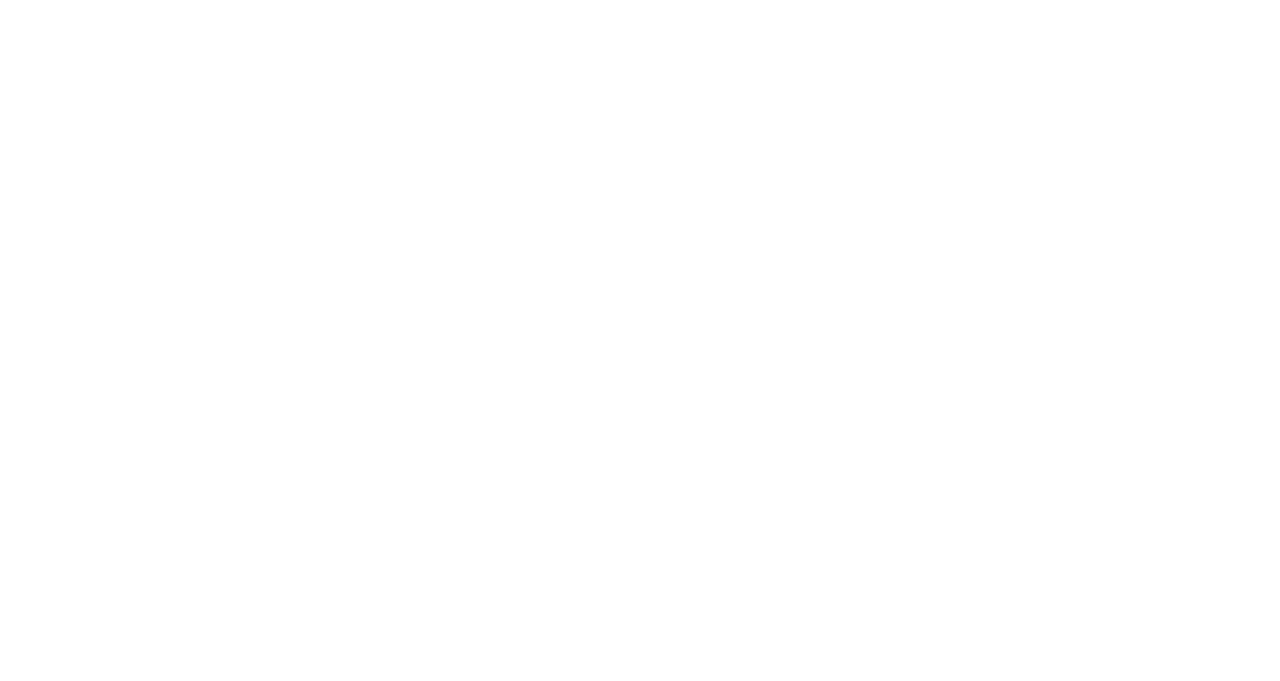
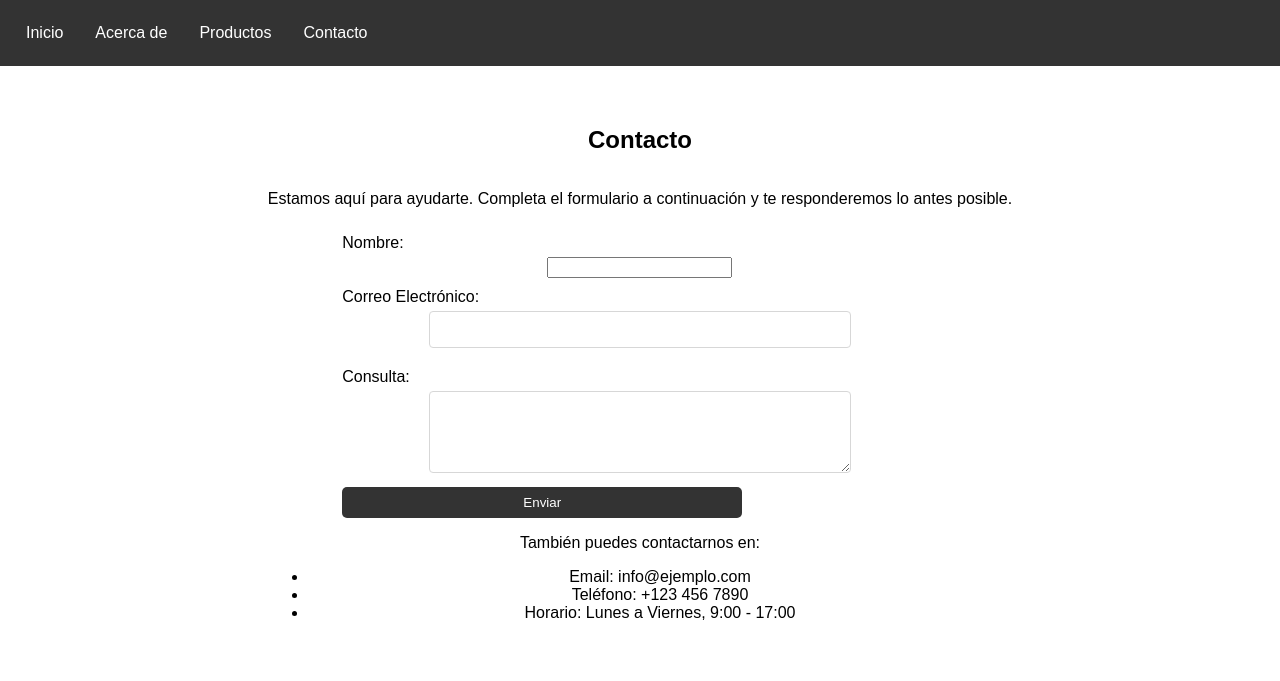
Before and after one commit to sfarori/cafearami, a plain HTML site: page contact.html in a window 1280 px wide. Drawn offline with Linux system fonts and the light colour scheme.

Commit message:
añadi contact, y cambie links de css y sass

```diff
--- a/about.html
+++ b/about.html
@@ -6,7 +6,7 @@
     <title>Acerca de Nosotros</title>
     <link rel="stylesheet" href="css/styles.css">
     <link href="https://cdn.jsdelivr.net/npm/bootstrap@5.3.3/dist/css/bootstrap.min.css" rel="stylesheet" integrity="sha384-QWTKZyjpPEjISv5WaRU9OFeRpok6YctnYmDr5pNlyT2bRjXh0JMhjY6hW+ALEwIH" crossorigin="anonymous">
-    <link href="https://fonts.googleapis.com/css2?family=Lora:wght@400;600&display=swap" rel="stylesheet">
+
 </head>
 <body class="acercadenosotros">
     <div class="navbar">
@@ -23,7 +23,9 @@
         <h2>Acerca de Nosotros</h2>
         <div class="grid-container">
             <div class="grid-item text-item">
-                <p>Nuestro café de Irupana, Bolivia, tiene una rica historia que se remonta a generaciones de cultivadores apasionados. Desde nuestros inicios, nos hemos comprometido a producir el mejor café arábica con un sabor excepcional y una calidad inigualable.</p>
+                <p>Nuestro café de Irupana, Bolivia, cuenta con una rica historia que se remonta a generaciones de cultivadores apasionados que han dedicado su vida a esta tradición. Desde nuestros inicios, nos hemos comprometido plenamente a producir el mejor café arábica, destacado por su sabor excepcional y una calidad inigualable que refleja nuestro esfuerzo y cuidado. Cada grano es cultivado en las tierras altas de la región, donde el clima y el suelo ofrecen condiciones ideales. Este legado de excelencia nos impulsa a mantener viva la esencia de nuestro café único.
+
+</p>
             </div>
             <div class="grid-item image-item">
                 <img src="images/dark-aromatic-chocolate-coffee-beans-freshly-baked-hot-cool-dawn-inside-best-professional-roasting-machine.jpg" alt="Cafetal en Irupana" class="about-image">
@@ -33,7 +35,10 @@
         <h2>Nuestra Historia</h2>
         <div class="grid-container">
             <div class="grid-item image-item">
-                <img src="https://via.placeholder.com/400x300?text=Yungas" alt="Paisaje de Los Yungas" class="about-image">
+                <img src="images/adult-harvesting-coffee.jpg" alt="Paisaje de Los Yungas" class="about-image">
             </div>
             <div class="grid-item text-item">
-                <p>Todo
+                <p>Nuestro café de Irupana, Bolivia, cuenta con una rica historia que se remonta a generaciones de cultivadores apasionados que han dedicado su vida a esta tradición. Desde nuestros inicios, nos hemos comprometido plenamente a producir el mejor café arábica, destacado por su sabor excepcional y una calidad inigualable que refleja nuestro esfuerzo y cuidado. Cada grano es cultivado en las tierras altas de la región, donde el clima y el suelo ofrecen condiciones ideales. Este legado de excelencia nos impulsa a mantener viva la esencia de nuestro café único.
+
+                </p>
+        </div>
--- a/contact.html
+++ b/contact.html
@@ -0,0 +1,52 @@
+<!DOCTYPE html>
+<html lang="es">
+<head>
+    <meta charset="UTF-8">
+    <meta name="viewport" content="width=device-width, initial-scale=1.0">
+    <title>Formulario de Contacto</title>
+    <link rel="stylesheet" href="css/styles.css">
+</head>
+<body>
+
+
+    <div class="navbar">
+        <nav class="minavbar">
+             <ul>
+                 <li><a href="index.html">Inicio</a></li>
+                 <li><a href="about.html">Acerca de</a></li>
+                 <li><a href="products.html">Productos</a></li>
+                 <li><a href="contact.html">Contacto</a></li>
+             </ul>
+         </nav>
+         </div>
+    <section class="contacto">
+        <h2>Contacto</h2>
+        <div class="contacto-cuerpo">
+            <p>Estamos aquí para ayudarte. Completa el formulario a continuación y te responderemos lo antes posible.</p>
+            <form>
+                <div class="form-group">
+                    <label for="nombre">Nombre:</label>
+                    <input type="text" id="nombre" name="nombre" required>
+                </div>
+                <div class="form-group">
+                    <label for="email">Correo Electrónico:</label>
+                    <input type="email" id="email" name="email" required>
+                </div>
+                <div class="form-group">
+                    <label for="consulta">Consulta:</label>
+                    <textarea id="consulta" name="consulta" rows="4" required></textarea>
+                </div>
+                <input type="submit" value="Enviar">
+            </form>
+            <div class="contacto-info">
+                <p>También puedes contactarnos en:</p>
+                <ul>
+                    <li>Email: info@ejemplo.com</li>
+                    <li>Teléfono: +123 456 7890</li>
+                    <li>Horario: Lunes a Viernes, 9:00 - 17:00</li>
+                </ul>
+            </div>
+        </div>
+    </section>
+</body>
+</html>
```
Also changed, not shown: index.html (+1 -1 lines).
